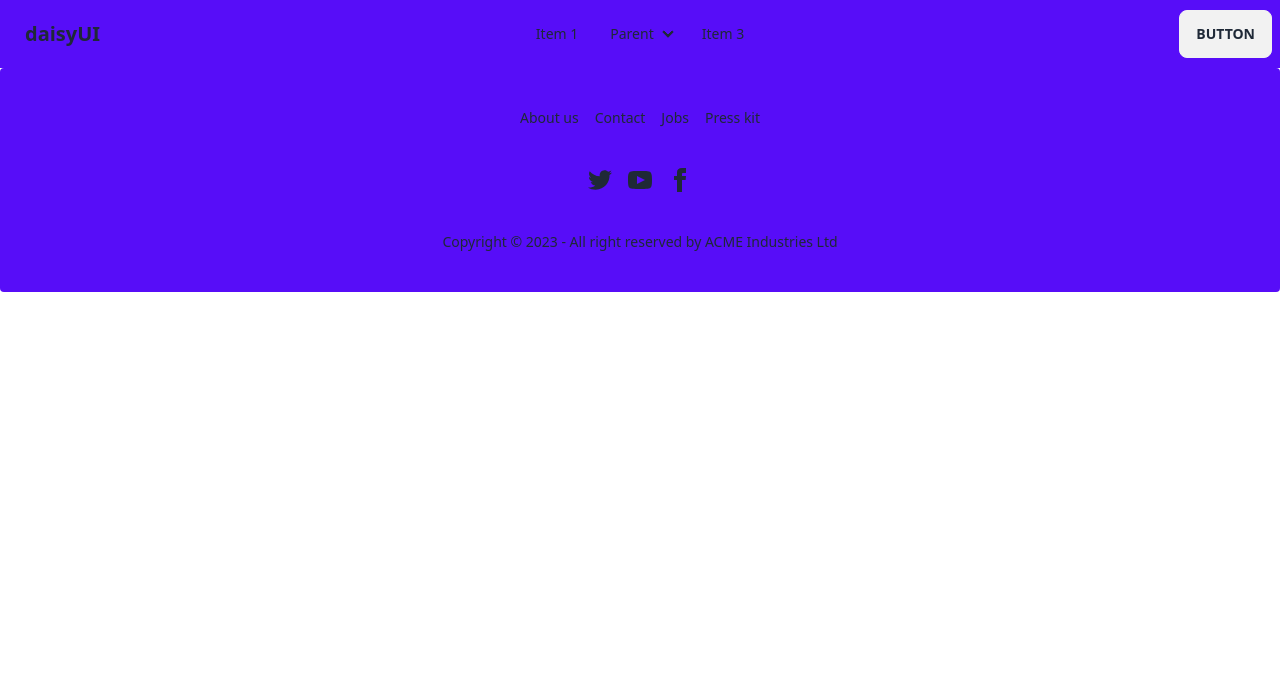
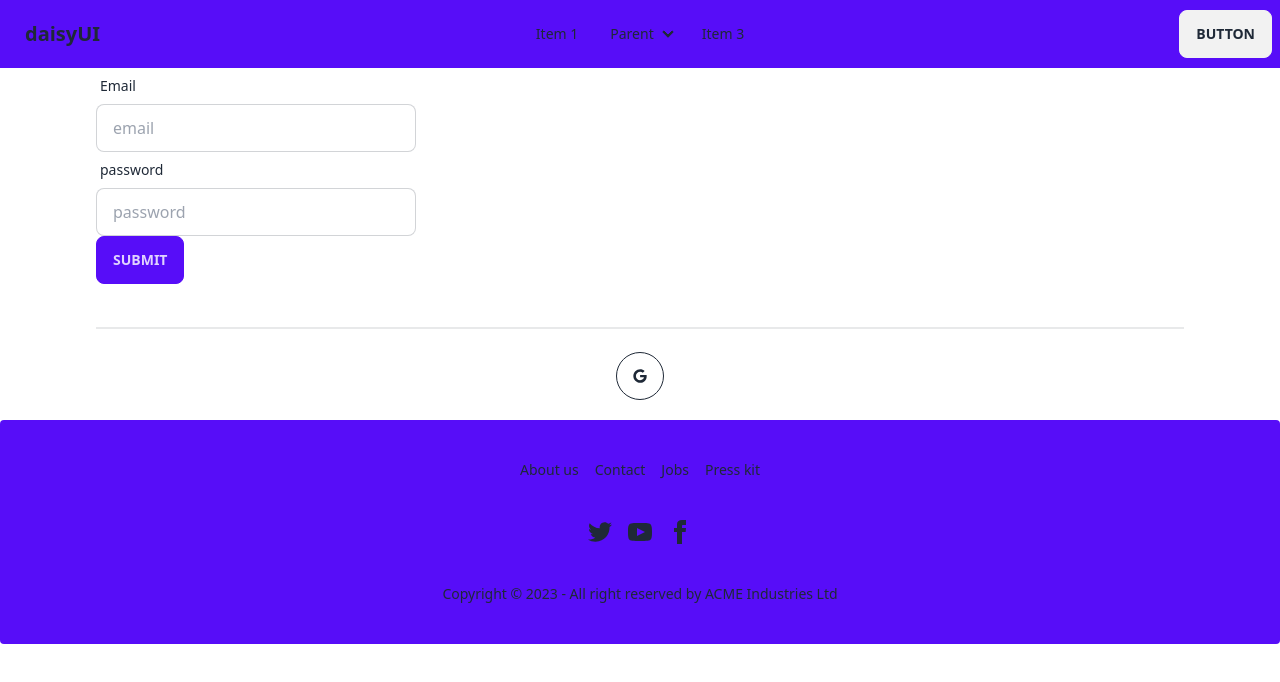
Before and after one commit to naimurk/chef-clientSide-Authenticate, a React (Vite) app: page /login in a window 1280 px wide. Shown: the top 682 px of the page. Built offline with nearby package versions, Linux system fonts and the light colour scheme; no server answers.

Commit message:
social login and login implement

```diff
--- a/package.json
+++ b/package.json
@@ -16,6 +16,7 @@
     "react": "^18.2.0",
     "react-dom": "^18.2.0",
     "react-hook-form": "^7.44.3",
+    "react-icons": "^4.9.0",
     "react-router-dom": "^6.12.1",
     "sort-by": "^1.2.0"
   },
--- a/src/component/socialLogin/SocialLogin.jsx
+++ b/src/component/socialLogin/SocialLogin.jsx
@@ -1,9 +1,32 @@
+import { useContext } from "react";
+import { AuthContext } from "../../AuthProvider/AuthProvider";
+import { useLocation, useNavigate } from "react-router-dom";
+import { FaGoogle } from "react-icons/fa";
 
 
 const SocialLogin = () => {
+    const { googleSignIn } = useContext(AuthContext);
+
+    const navigate = useNavigate();
+    const location = useLocation();
+    let from = location.state?.from?.pathname || "/";
+    const handleSocialLogin = () => {
+        googleSignIn()
+        .then(result => {
+            const loggedUser = result.user;
+            console.log(loggedUser);
+            navigate(from, { replace: true });
+        })
+    }
+
     return (
         <div>
-
+            <div className="text-center  py-5">
+                <div className="divider"></div>
+                <button onClick={handleSocialLogin} className="btn btn-circle btn-outline">
+                    <FaGoogle></FaGoogle>
+                </button>
+            </div>
         </div>
     );
 };
--- a/src/page/Login/Login.jsx
+++ b/src/page/Login/Login.jsx
@@ -1,9 +1,76 @@
+import { useForm } from "react-hook-form";
+import { AuthContext } from "../../AuthProvider/AuthProvider";
+import { useContext } from "react";
+import { useLocation, useNavigate } from "react-router-dom";
+import SocialLogin from "../../component/socialLogin/SocialLogin";
+
+const Login = () => {
+    const { signIn } = useContext(AuthContext);
+    const { register, handleSubmit, formState: { errors }, reset } = useForm();
+
+    const navigate = useNavigate();
+    const location = useLocation();
+    let from = location.state?.from?.pathname || "/";
+
+    const onSubmit = data => {
+
+        signIn(data.email,data.password)
+        .then(result => {
+            const user = result.user ;
+            console.log(user)
+
+        })
+        reset()
+        navigate(from, { replace: true });
+    }
+    return (
+        <div>
+            <form onSubmit={handleSubmit(onSubmit)}>
+                {/* register your input into the hook by invoking the "register" function */}
 
 
-const Login = () => {
-    return (
-        <div>
 
+                {/* input field 1 */}
+
+                {/* input field 2 */}
+                <div className="form-control w-full max-w-xs">
+                    <label className="label">
+                        <span className="label-text">Email</span>
+
+                    </label>
+                    <input type="email" placeholder="email" {...register("email", { required: true })} className="input bg-white input-bordered w-full max-w-xs" />
+                    {errors.email && (
+                        <p>email is required</p>
+                    )}
+                </div>
+                {/* input field 3 */}
+                <div className="form-control w-full max-w-xs">
+                    <label className="label">
+                        <span className="label-text">password</span>
+
+                    </label>
+                    <input type="password" placeholder="password" {...register("password", { required: true, maxLength: 6 })} className="input bg-white input-bordered w-full max-w-xs" />
+                    {errors.password?.type === 'maxLength' && (
+                        <p>password must have less than 6 character</p>
+                    )}
+                    {errors.password && (
+                        <p>password is required</p>
+                    )}
+
+                </div>
+
+
+
+
+
+
+
+                <input className="btn btn-primary" type="submit" />
+            </form>
+
+            <div>
+                <SocialLogin></SocialLogin>
+            </div>
         </div>
     );
 };
--- a/src/page/SignUp/SignUp.jsx
+++ b/src/page/SignUp/SignUp.jsx
@@ -2,6 +2,7 @@ import { useForm } from "react-hook-form";
 import { useLocation, useNavigate } from "react-router-dom";
 import { AuthContext } from "../../AuthProvider/AuthProvider";
 import { useContext } from "react";
+import SocialLogin from "../../component/socialLogin/SocialLogin";
 
 const SignUp = () => {
 
@@ -102,6 +103,9 @@ const SignUp = () => {
 
                 <input className="btn btn-primary" type="submit" />
             </form>
+            <div>
+                 <SocialLogin></SocialLogin>
+            </div>
         </div>
     );
 };
```
Also changed, not shown: 1 other file (tests, documents, lock files or other folders).
